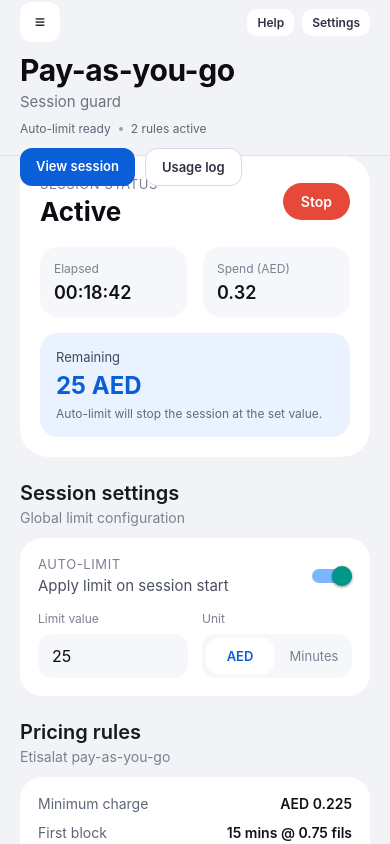
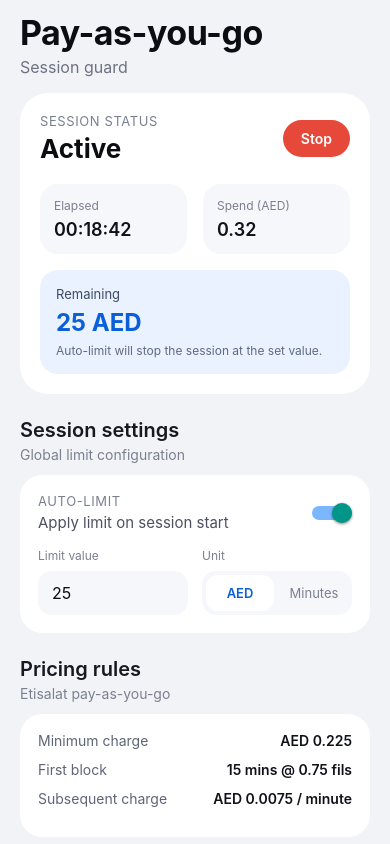
Before and after one commit to MkkMkkMkkGh/-777-1-tracker-eAnd, a React Native app: screen / in a window 390 px wide. Built offline with nearby package versions, Linux system fonts and the light colour scheme.

Commit message:
UI works

```diff
--- a/App.tsx
+++ b/App.tsx
@@ -5,9 +5,9 @@
  * @format
  */
 
-import React, { useMemo, useRef, useState } from 'react';
+import React, { useMemo, useState } from 'react';
 import {
-  Animated,
+  ScrollView,
   StatusBar,
   StyleSheet,
   Switch,
@@ -24,8 +24,6 @@ import {
 } from 'react-native-safe-area-context';
 
 type LimitUnit = 'AED' | 'MIN';
-const APP_BAR_COLLAPSED_HEIGHT = 64;
-const APP_BAR_EXPANDED_HEIGHT = 156;
 
 function App() {
   const isDarkMode = useColorScheme() === 'dark';
@@ -44,28 +42,6 @@ function AppContent() {
   const [limitValue, setLimitValue] = useState('25');
   const [limitUnit, setLimitUnit] = useState<LimitUnit>('AED');
   const [sessionActive, setSessionActive] = useState(true);
-  const scrollY = useRef(new Animated.Value(0)).current;
-
-  const appBarHeight = scrollY.interpolate({
-    inputRange: [0, 120],
-    outputRange: [APP_BAR_EXPANDED_HEIGHT, APP_BAR_COLLAPSED_HEIGHT],
-    extrapolate: 'clamp',
-  });
-  const expandedTitleOpacity = scrollY.interpolate({
-    inputRange: [0, 80],
-    outputRange: [1, 0],
-    extrapolate: 'clamp',
-  });
-  const condensedTitleOpacity = scrollY.interpolate({
-    inputRange: [0, 80],
-    outputRange: [0, 1],
-    extrapolate: 'clamp',
-  });
-  const actionRowTranslate = scrollY.interpolate({
-    inputRange: [0, 120],
-    outputRange: [0, -16],
-    extrapolate: 'clamp',
-  });
 
   const session = useMemo(
     () => ({
@@ -78,16 +54,14 @@ function AppContent() {
 
   return (
     <SafeAreaView style={styles.container}>
-      <Animated.ScrollView
-        contentContainerStyle={styles.scrollContent}
+      <ScrollView
+        contentContainerStyle={[
+          styles.scrollContent,
+          { paddingTop: safeAreaInsets.top + 12 },
+        ]}
         showsVerticalScrollIndicator={false}
-        onScroll={Animated.event(
-          [{ nativeEvent: { contentOffset: { y: scrollY } } }],
-          { useNativeDriver: false },
-        )}
-        scrollEventThrottle={16}
       >
-        <Animated.View style={{ height: appBarHeight }} />
+        <HeaderSection title="Pay-as-you-go" subtitle="Session guard" />
 
         <SessionCard
           sessionActive={sessionActive}
@@ -113,79 +87,17 @@ function AppContent() {
 
         <SectionHeader title="Pricing rules" hint="Etisalat pay-as-you-go" />
         <PricingRules />
-      </Animated.ScrollView>
-
-      <AppBar
-        topInset={safeAreaInsets.top}
-        height={appBarHeight}
-        expandedTitleOpacity={expandedTitleOpacity}
-        condensedTitleOpacity={condensedTitleOpacity}
-        actionRowTranslate={actionRowTranslate}
-      />
+      </ScrollView>
     </SafeAreaView>
   );
 }
 
-function AppBar({
-  topInset,
-  height,
-  expandedTitleOpacity,
-  condensedTitleOpacity,
-  actionRowTranslate,
-}: {
-  topInset: number;
-  height: Animated.AnimatedInterpolation<number>;
-  expandedTitleOpacity: Animated.AnimatedInterpolation<number>;
-  condensedTitleOpacity: Animated.AnimatedInterpolation<number>;
-  actionRowTranslate: Animated.AnimatedInterpolation<number>;
-}) {
+function HeaderSection({ title, subtitle }: { title: string; subtitle: string }) {
   return (
-    <Animated.View style={[styles.appBar, { height, paddingTop: topInset }]}>
-      <View style={styles.appBarTopRow}>
-        <Pressable style={styles.appBarIcon}>
-          <Text style={styles.appBarIconText}>≡</Text>
-        </Pressable>
-        <Animated.Text
-          style={[styles.appBarTitleCondensed, { opacity: condensedTitleOpacity }]}
-        >
-          Pay-as-you-go
-        </Animated.Text>
-        <View style={styles.appBarActions}>
-          <Pressable style={styles.appBarAction}>
-            <Text style={styles.appBarActionText}>Help</Text>
-          </Pressable>
-          <Pressable style={styles.appBarAction}>
-            <Text style={styles.appBarActionText}>Settings</Text>
-          </Pressable>
-        </View>
-      </View>
-
-      <Animated.View
-        style={[
-          styles.appBarExpanded,
-          {
-            opacity: expandedTitleOpacity,
-            transform: [{ translateY: actionRowTranslate }],
-          },
-        ]}
-      >
-        <Text style={styles.appBarTitleExpanded}>Pay-as-you-go</Text>
-        <Text style={styles.appBarSubtitle}>Session guard</Text>
-        <View style={styles.appBarMetaRow}>
-          <Text style={styles.appBarMeta}>Auto-limit ready</Text>
-          <View style={styles.appBarMetaDot} />
-          <Text style={styles.appBarMeta}>2 rules active</Text>
-        </View>
-        <View style={styles.appBarButtons}>
-          <Pressable style={styles.appBarPrimary}>
-            <Text style={styles.appBarPrimaryText}>View session</Text>
-          </Pressable>
-          <Pressable style={styles.appBarSecondary}>
-            <Text style={styles.appBarSecondaryText}>Usage log</Text>
-          </Pressable>
-        </View>
-      </Animated.View>
-    </Animated.View>
+    <View style={styles.header}>
+      <Text style={styles.headerTitle}>{title}</Text>
+      <Text style={styles.headerSubtitle}>{subtitle}</Text>
+    </View>
   );
 }
 
@@ -414,115 +326,19 @@ const styles = StyleSheet.create({
     paddingHorizontal: 20,
     paddingBottom: 40,
   },
-  appBar: {
-    position: 'absolute',
-    top: 0,
-    left: 0,
-    right: 0,
-    backgroundColor: '#F2F3F7',
-    borderBottomWidth: 1,
-    borderBottomColor: '#E1E3E8',
-    paddingHorizontal: 20,
-    paddingBottom: 12,
+  header: {
+    marginBottom: 16,
   },
-  appBarTopRow: {
-    height: 44,
-    flexDirection: 'row',
-    alignItems: 'center',
-  },
-  appBarIcon: {
-    width: 40,
-    height: 40,
-    borderRadius: 12,
-    alignItems: 'center',
-    justifyContent: 'center',
-    backgroundColor: '#FFFFFF',
-  },
-  appBarIconText: {
-    fontSize: 18,
-    color: '#101217',
-    fontWeight: '600',
-  },
-  appBarTitleCondensed: {
-    flex: 1,
-    marginLeft: 12,
-    fontSize: 18,
-    fontWeight: '600',
-    color: '#0C0D12',
-  },
-  appBarActions: {
-    flexDirection: 'row',
-    gap: 8,
-  },
-  appBarAction: {
-    paddingVertical: 6,
-    paddingHorizontal: 10,
-    borderRadius: 10,
-    backgroundColor: '#FFFFFF',
-  },
-  appBarActionText: {
-    fontSize: 12,
-    color: '#2E3240',
-    fontWeight: '600',
-  },
-  appBarExpanded: {
-    marginTop: 8,
-  },
-  appBarTitleExpanded: {
-    fontSize: 30,
+  headerTitle: {
+    fontSize: 34,
     fontWeight: '700',
     color: '#0C0D12',
-    letterSpacing: -0.4,
+    letterSpacing: -0.5,
   },
-  appBarSubtitle: {
+  headerSubtitle: {
     marginTop: 4,
-    fontSize: 15,
+    fontSize: 16,
     color: '#6C7280',
-  },
-  appBarMetaRow: {
-    marginTop: 10,
-    flexDirection: 'row',
-    alignItems: 'center',
-    gap: 8,
-  },
-  appBarMeta: {
-    fontSize: 12,
-    color: '#5D6576',
-  },
-  appBarMetaDot: {
-    width: 4,
-    height: 4,
-    borderRadius: 999,
-    backgroundColor: '#9AA0AE',
-  },
-  appBarButtons: {
-    marginTop: 12,
-    flexDirection: 'row',
-    gap: 10,
-  },
-  appBarPrimary: {
-    paddingVertical: 10,
-    paddingHorizontal: 16,
-    borderRadius: 12,
-    backgroundColor: '#0A5ED7',
-  },
-  appBarPrimaryText: {
-    color: '#FFFFFF',
-    fontWeight: '600',
-    fontSize: 13,
-  },
-  appBarSecondary: {
-    paddingVertical: 10,
-    paddingHorizontal: 16,
-    borderRadius: 12,
-    backgroundColor: '#FFFFFF',
-    borderWidth: 1,
-    borderColor: '#D7DAE2',
-  },
-  appBarSecondaryText: {
-    color: '#2E3240',
-    fontWeight: '600',
-    fontSize: 13,
   },
   sectionHeader: {
     marginTop: 24,
```
